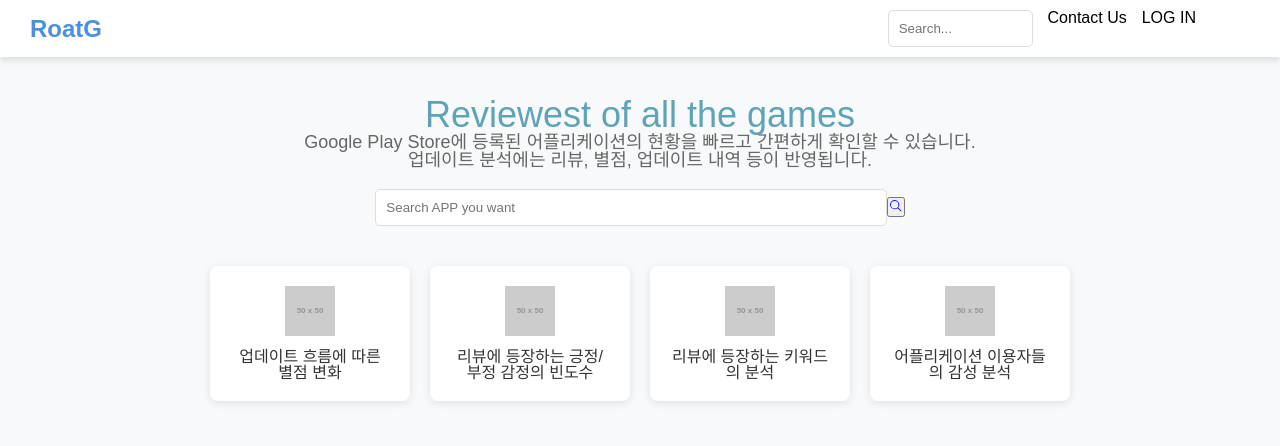
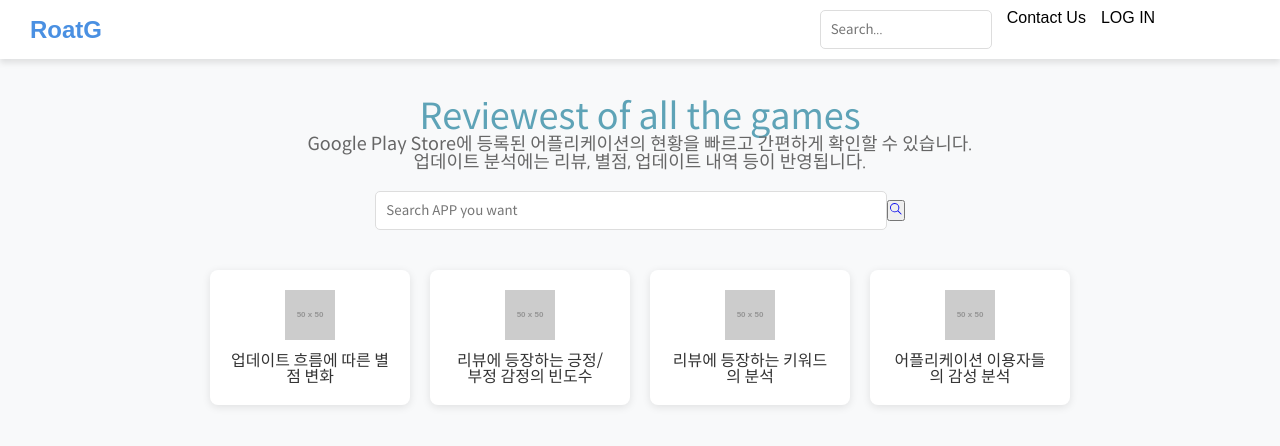
Before and after one commit to YIMSEBIN/RoatG_frontend, a React (Vite) app in the folder frontend/: page / in a window 1280 px wide. Shown: the top 446 px of the page. Built offline with nearby package versions, Linux system fonts and the light colour scheme.

Commit message:
feat: GlobalStyleProvider 구현 및 글로벌폰트 지정

```diff
--- a/frontend/src/App.tsx
+++ b/frontend/src/App.tsx
@@ -1,7 +1,13 @@
-import { Routes } from "@src/routes";
+import { RouterProvider } from "react-router-dom";
+import AppProvider from "./components/providers/GlobalStylesProvider";
+import { router } from "./routes";
 
 function App() {
-  return <Routes />;
+  return (
+    <AppProvider>
+      <RouterProvider router={router} />
+    </AppProvider>
+  );
 }
 
 export default App;
--- /dev/null
+++ b/frontend/src/assets/styles/global.ts
@@ -0,0 +1,35 @@
+import { css } from "@emotion/react";
+import SpoqaHanSansNeoLight from "@assets/fonts/SpoqaHanSansNeo-Light.ttf";
+import SpoqaHanSansNeoRegular from "@assets/fonts/SpoqaHanSansNeo-Regular.ttf";
+import SpoqaHanSansNeoMedium from "@assets/fonts/SpoqaHanSansNeo-Medium.ttf";
+import SpoqaHanSansNeoBold from "@assets/fonts/SpoqaHanSansNeo-Bold.ttf";
+
+const globalFontStyle = css`
+  * {
+    font-family: "SpoqaHanSansNeoRegular";
+  }
+`;
+
+const fontFamily = css`
+  @font-face {
+    font-family: "SpoqaHanSansNeoLight";
+    src: url(${SpoqaHanSansNeoLight}) format("truetype");
+  }
+  @font-face {
+    font-family: "SpoqaHanSansNeoRegular";
+    src: url(${SpoqaHanSansNeoRegular}) format("truetype");
+  }
+  @font-face {
+    font-family: "SpoqaHanSansNeoMedium";
+    src: url(${SpoqaHanSansNeoMedium}) format("truetype");
+  }
+  @font-face {
+    font-family: "SpoqaHanSansNeoBold";
+    src: url(${SpoqaHanSansNeoBold}) format("truetype");
+  }
+`;
+
+export const globalStyle = css`
+  ${globalFontStyle};
+  ${fontFamily}
+`;
--- /dev/null
+++ b/frontend/src/assets/styles/palettes.ts
@@ -0,0 +1,5 @@
+export const palettes = {
+  mainBlue: "#007BFF",
+};
+
+export type PalettesTypes = keyof typeof palettes;
--- /dev/null
+++ b/frontend/src/components/providers/GlobalStylesProvider.tsx
@@ -0,0 +1,12 @@
+import { Global } from "@emotion/react";
+import { globalStyle } from "@src/assets/styles/global";
+import { ReactNode } from "react";
+
+export default function AppProvider({ children }: { children: ReactNode }) {
+  return (
+    <>
+      <Global styles={globalStyle} />
+      {children}
+    </>
+  );
+}
--- a/frontend/src/index.tsx
+++ b/frontend/src/index.tsx
@@ -1,14 +1,11 @@
 import React from "react";
 import ReactDOM from "react-dom/client";
 import App from "./App";
-import { Global } from "@emotion/react";
-import { globalStyle } from "./styles/global";
 
 const root = ReactDOM.createRoot(document.getElementById("root") as HTMLElement);
 
 root.render(
   <React.StrictMode>
-    <Global styles={globalStyle} />
     <App />
   </React.StrictMode>
 );
--- a/frontend/src/page/Main/main.css
+++ b/frontend/src/page/Main/main.css
@@ -1,6 +1,5 @@
 /* App.css */
 body {
-  font-family: Arial, sans-serif;
   margin: 0;
   padding: 0;
   background-color: #f8f9fa;
--- a/frontend/src/routes/index.tsx
+++ b/frontend/src/routes/index.tsx
@@ -1,4 +1,4 @@
-import { createBrowserRouter, RouterProvider } from "react-router-dom";
+import { createBrowserRouter } from "react-router-dom";
 import { RouterPath } from "@src/routes/path";
 import { AppInfoPage } from "@src/page/AppInfo/AppInfoPage";
 import MainPage from "@src/page/Main/MainPage";
@@ -6,7 +6,7 @@ import { UpdateHistoryPage } from "@src/page/UpdateHistory/UpdateHistoryPage";
 import { TopicPage } from "@src/page/Topic/TopicPage";
 import { SentimentPage } from "@src/page/Sentiment/SentimentPage";
 
-const router = createBrowserRouter([
+export const router = createBrowserRouter([
   {
     path: RouterPath.root,
     children: [
@@ -33,7 +33,3 @@ const router = createBrowserRouter([
     ],
   },
 ]);
-
-export const Routes = () => {
-  return <RouterProvider router={router} />;
-};
--- a/frontend/src/styles/global.ts
+++ /dev/null
@@ -1,9 +0,0 @@
-import { css } from "@emotion/react";
-import SpoqaHanSansNeoLight from "@assets/fonts/SpoqaHanSansNeo-Light.ttf";
-
-export const globalStyle = css`
-  @font-face {
-    font-family: "SpoqaHanSansNeoLight";
-    src: url(${SpoqaHanSansNeoLight}) format("truetype");
-  }
-`;
```
